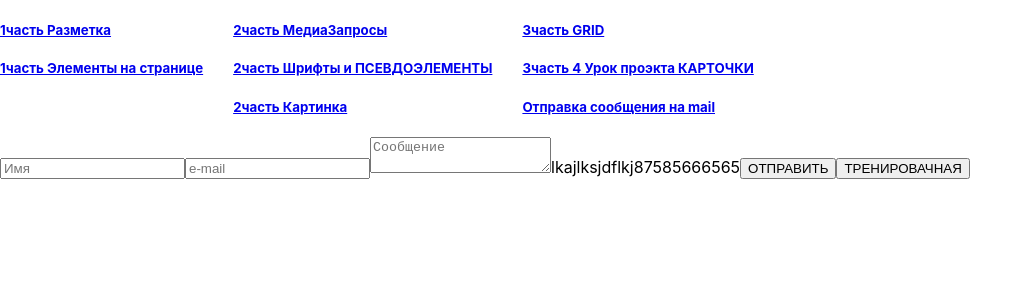
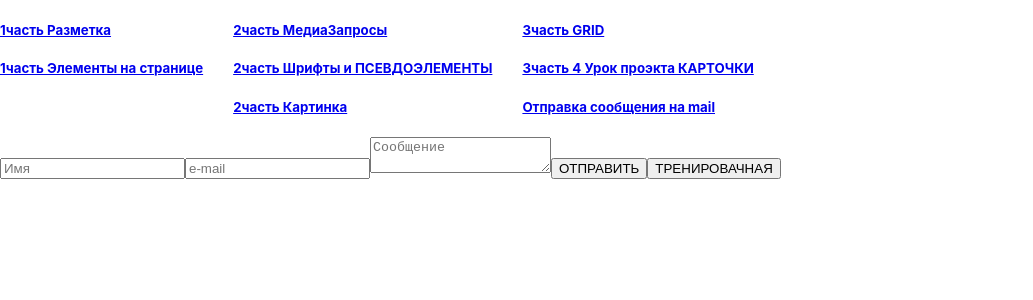
Before and after one commit to pavelminsk1979/TrainCSS, a React (Create React App) app: page /messageOnMail in a window 1280 px wide. Shown: the top 300 px of the page, without its empty margins (0-1033 px from the left). Built offline with nearby package versions, Linux system fonts and the light colour scheme; a web font is replaced by a local one.

Commit message:
refactor

```diff
--- a/src/f3-differernt/MessageOnMail.tsx
+++ b/src/f3-differernt/MessageOnMail.tsx
@@ -58,9 +58,6 @@ export const MessageOnMail = () => {
                                            placeholder={'Сообщение'}
                                            {...formik.getFieldProps('message')}/>
                             </label>
-
-<span>lkajlksjdflkj</span>
-<span>87585666565</span>
                             <button  type='submit'>ОТПРАВИТЬ</button>
                             <button  >ТРЕНИРОВАЧНАЯ</button>
                         </form>
```
